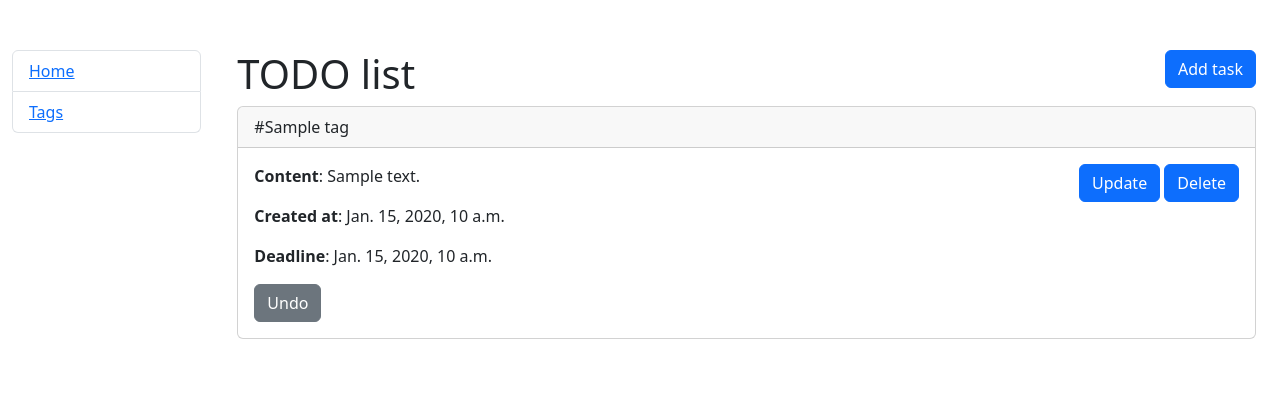
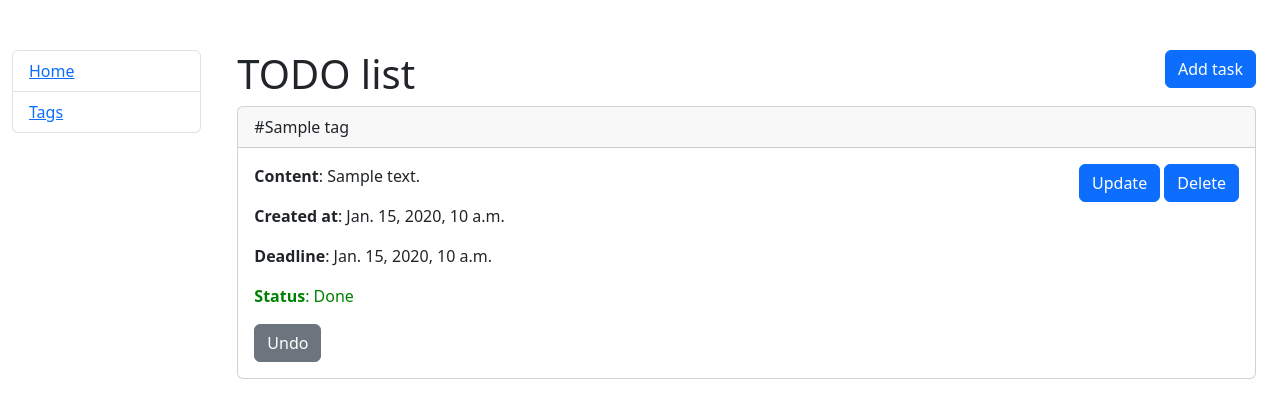
Before and after one commit to AntonShpakovych/py-to-do, a Django app: page /tasks/ in a window 1280 px wide. Shown: the top 418 px of the page. Run offline with Django 4.2, Linux system fonts and the light colour scheme; tables that the repository leaves empty hold one stand-in row (values such as "Sample post").

Commit message:
Added in html, different color for complited and not complited tasks

```diff
--- a/static/css/style.css
+++ b/static/css/style.css
@@ -2,15 +2,12 @@
     margin: 0;
     padding: 0;
 }
-
 .container-fluid{
     padding-top: 50px;
 }
-
 .card{
     margin-bottom: 20px
 }
-
 .add-task{
     float: right;
 }
@@ -20,3 +17,9 @@
 .card-update-status{
     float: right;
 }
+.task-done{
+    color: green !important;
+}
+.task-not-done{
+    color: red !important;
+}
--- a/templates/task/task_list.html
+++ b/templates/task/task_list.html
@@ -26,6 +26,7 @@
         <p class="card-text"><b>Created at</b>: {{ task.created_at }}</p>
          {% if task.deadline %}
           <p class="card-text"><b>Deadline</b>: {{ task.deadline }}</p>
+          <p class="card-text {% if task.is_completed %} task-done {% else %} task-not-done {% endif %}"><b>Status</b>: {{ task.is_completed|yesno:"Done, Not done" }}</p>
          {% endif %}
         <a
             href="{% url "task:task-update-status" pk=task.id %}"
```
